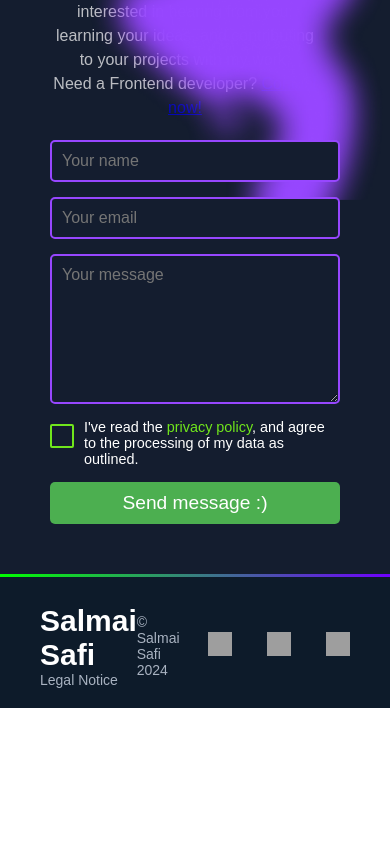
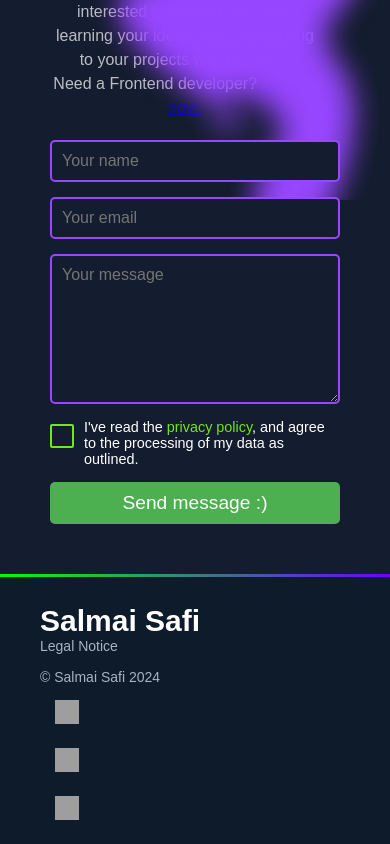
Before and after one commit to Ghostsilent/portfolio, an Angular app: page / in a window 390 px wide. Shown: the part 3960-4804 px from the top of the page. Before the commit the page ends 4668 px from the top, so only its background shows below. Built offline with nearby package versions, Linux system fonts and the light colour scheme; grey boxes are pictures that could not be loaded.

Commit message:
footer responsive try

```diff
--- a/src/app/main-content/footer/footer.component.scss
+++ b/src/app/main-content/footer/footer.component.scss
@@ -20,6 +20,12 @@
     max-width: 1200px;
     margin: 0 40px;
     padding-top: 10px;
+
+    @media (max-width: 670px) {
+      flex-direction: column;
+      align-items: flex-start;
+      gap: 15px;
+    }
   }
 
   .footer-left {
@@ -46,12 +52,22 @@
   .footer-center {
     font-size: 14px;
     color: #A9B3C1;
+
+    @media (max-width: 670px) {
+      order: 2;
+    }
   }
 
   .footer-right {
     display: flex;
     align-items: center;
     gap: 20px;
+
+    @media (max-width: 670px) {
+      flex-direction: column;
+      align-items: flex-start;
+      order: 3;
+    }
 
     .social-icon {
       margin-left: 15px;
@@ -62,4 +78,14 @@
       }
     }
   }
+
+  @media (max-width: 670px) {
+    .footer-left {
+      order: 1;
     }
+
+    .footer-legal {
+      order: 4;
+    }
+  }
+}
```
Lines whose indentation alone changed are shown as unchanged.
